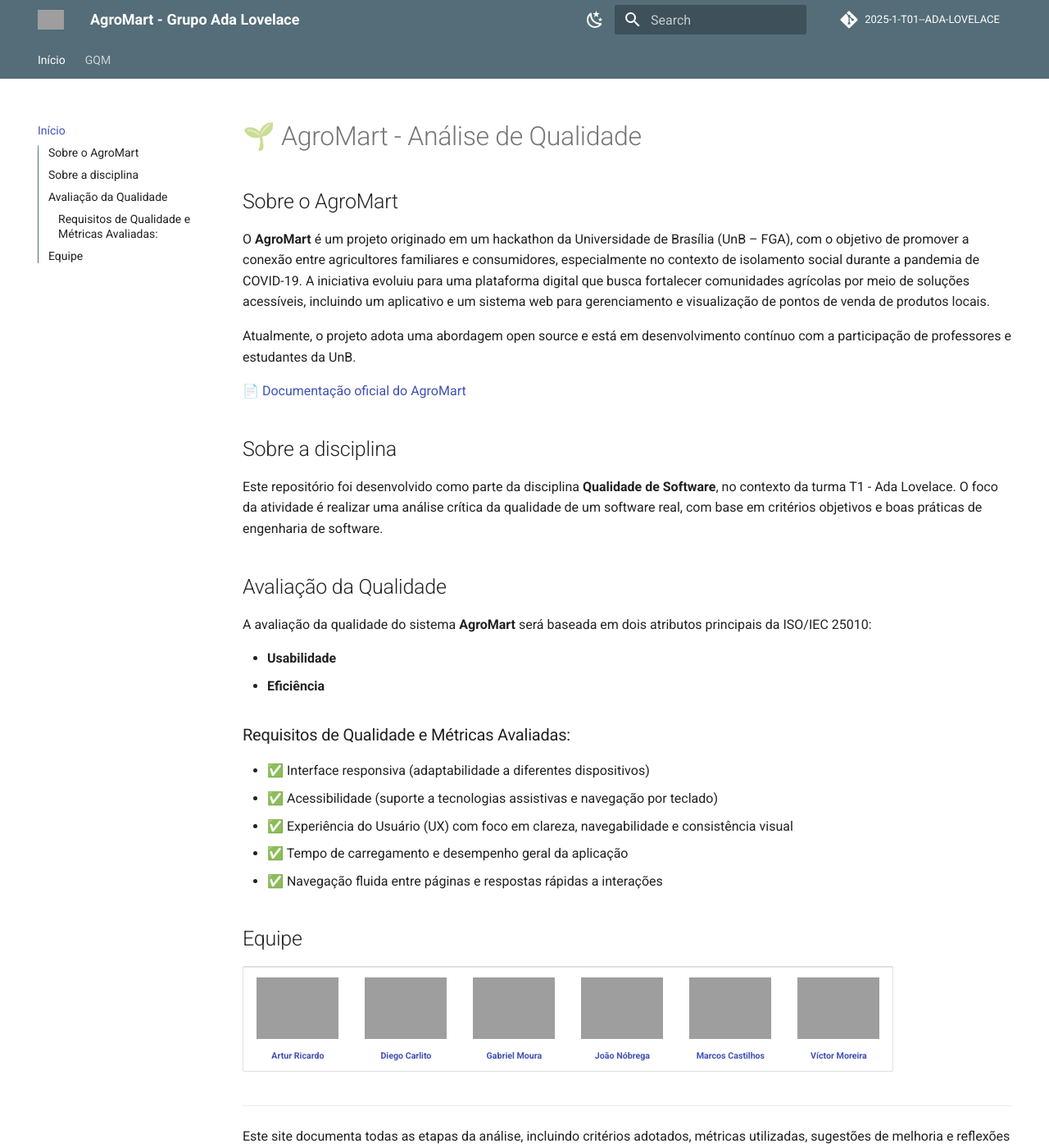
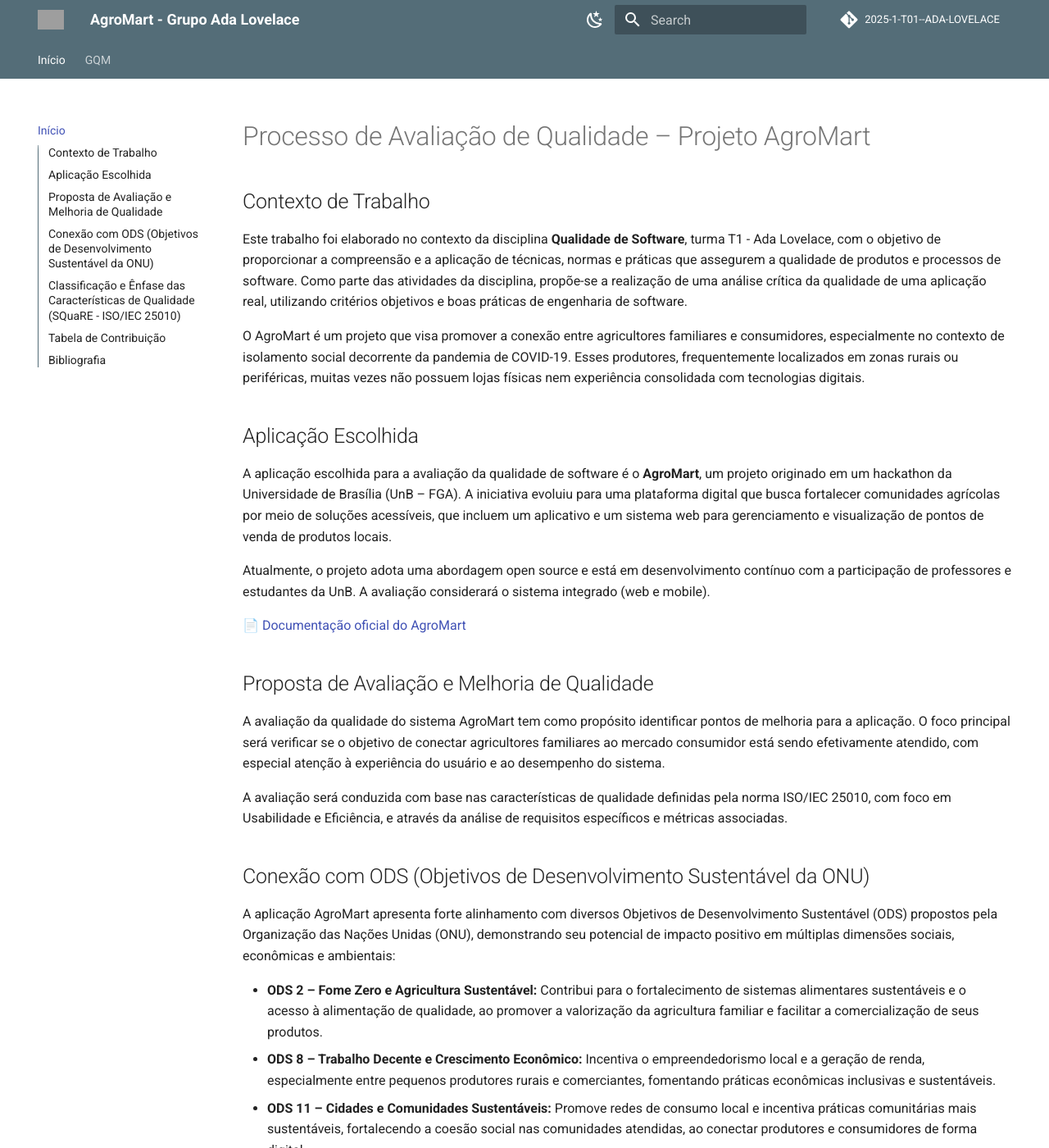
Before and after one commit to FCTE-Qualidade-de-Software-1/2025-1-T01--ADA-LOVELACE, an MkDocs documentation site: the page built from docs/index.md, in a window 1280 px wide and 1400 px high. Shown: the whole window at 82% size. Built offline with MkDocs 1.6.1 and Material for MkDocs 9.7.7, drawn with Linux system fonts in a browser that asks for light colours; comment, search, counter and statistics services are not loaded; some of the changed text lies outside the part shown; grey boxes are pictures that could not be loaded.

Commit message:
refactor: index para refletir a avaliação da qualidade

```diff
--- a/docs/index.md
+++ b/docs/index.md
@@ -1,33 +1,66 @@
-# 🌱 AgroMart - Análise de Qualidade
+# Processo de Avaliação de Qualidade – Projeto AgroMart
 
-## Sobre o AgroMart
+## Contexto de Trabalho
 
-O **AgroMart** é um projeto originado em um hackathon da Universidade de Brasília (UnB – FGA), com o objetivo de promover a conexão entre agricultores familiares e consumidores, especialmente no contexto de isolamento social durante a pandemia de COVID-19. A iniciativa evoluiu para uma plataforma digital que busca fortalecer comunidades agrícolas por meio de soluções acessíveis, incluindo um aplicativo e um sistema web para gerenciamento e visualização de pontos de venda de produtos locais.
+Este trabalho foi elaborado no contexto da disciplina **Qualidade de Software**, turma T1 - Ada Lovelace, com o objetivo de proporcionar a compreensão e a aplicação de técnicas, normas e práticas que assegurem a qualidade de produtos e processos de software. Como parte das atividades da disciplina, propõe-se a realização de uma análise crítica da qualidade de uma aplicação real, utilizando critérios objetivos e boas práticas de engenharia de software.
 
-Atualmente, o projeto adota uma abordagem open source e está em desenvolvimento contínuo com a participação de professores e estudantes da UnB.
+O AgroMart é um projeto que visa promover a conexão entre agricultores familiares e consumidores, especialmente no contexto de isolamento social decorrente da pandemia de COVID-19. Esses produtores, frequentemente localizados em zonas rurais ou periféricas, muitas vezes não possuem lojas físicas nem experiência consolidada com tecnologias digitais.
+
+## Aplicação Escolhida
+
+A aplicação escolhida para a avaliação da qualidade de software é o **AgroMart**, um projeto originado em um hackathon da Universidade de Brasília (UnB – FGA). A iniciativa evoluiu para uma plataforma digital que busca fortalecer comunidades agrícolas por meio de soluções acessíveis, que incluem um aplicativo e um sistema web para gerenciamento e visualização de pontos de venda de produtos locais.
+
+Atualmente, o projeto adota uma abordagem open source e está em desenvolvimento contínuo com a participação de professores e estudantes da UnB. A avaliação considerará o sistema integrado (web e mobile).
 
 📄 [Documentação oficial do AgroMart](https://agromart.github.io/docs/)
 
-## Sobre a disciplina
+## Proposta de Avaliação e Melhoria de Qualidade
 
-Este repositório foi desenvolvido como parte da disciplina **Qualidade de Software**, no contexto da turma T1 - Ada Lovelace. O foco da atividade é realizar uma análise crítica da qualidade de um software real, com base em critérios objetivos e boas práticas de engenharia de software.
+A avaliação da qualidade do sistema AgroMart tem como propósito identificar pontos de melhoria para a aplicação. O foco principal será verificar se o objetivo de conectar agricultores familiares ao mercado consumidor está sendo efetivamente atendido, com especial atenção à experiência do usuário e ao desempenho do sistema.
 
-## Avaliação da Qualidade
+A avaliação será conduzida com base nas características de qualidade definidas pela norma ISO/IEC 25010, com foco em Usabilidade e Eficiência, e através da análise de requisitos específicos e métricas associadas.
 
-A avaliação da qualidade do sistema **AgroMart** será baseada em dois atributos principais da ISO/IEC 25010:
+## Conexão com ODS (Objetivos de Desenvolvimento Sustentável da ONU)
 
-- **Usabilidade**
-- **Eficiência**
+A aplicação AgroMart apresenta forte alinhamento com diversos Objetivos de Desenvolvimento Sustentável (ODS) propostos pela Organização das Nações Unidas (ONU), demonstrando seu potencial de impacto positivo em múltiplas dimensões sociais, econômicas e ambientais:
 
-### Requisitos de Qualidade e Métricas Avaliadas:
+*   **ODS 2 – Fome Zero e Agricultura Sustentável:** Contribui para o fortalecimento de sistemas alimentares sustentáveis e o acesso à alimentação de qualidade, ao promover a valorização da agricultura familiar e facilitar a comercialização de seus produtos.
+*   **ODS 8 – Trabalho Decente e Crescimento Econômico:** Incentiva o empreendedorismo local e a geração de renda, especialmente entre pequenos produtores rurais e comerciantes, fomentando práticas econômicas inclusivas e sustentáveis.
+*   **ODS 11 – Cidades e Comunidades Sustentáveis:** Promove redes de consumo local e incentiva práticas comunitárias mais sustentáveis, fortalecendo a coesão social nas comunidades atendidas, ao conectar produtores e consumidores de forma digital.
+*   **ODS 12 – Consumo e Produção Responsáveis:** Estimula o consumo consciente e a valorização de produtos locais, contribuindo para cadeias de produção mais éticas, sustentáveis e transparentes.
+*   **ODS 15 – Vida Terrestre:** Colabora com a preservação de ecossistemas terrestres e o uso sustentável dos recursos naturais, ao incentivar práticas agrícolas sustentáveis e apoiar a agricultura familiar.
 
-- ✅ Interface responsiva (adaptabilidade a diferentes dispositivos)
-- ✅ Acessibilidade (suporte a tecnologias assistivas e navegação por teclado)
-- ✅ Experiência do Usuário (UX) com foco em clareza, navegabilidade e consistência visual
-- ✅ Tempo de carregamento e desempenho geral da aplicação
-- ✅ Navegação fluida entre páginas e respostas rápidas a interações
+## Classificação e Ênfase das Características de Qualidade (SQuaRE - ISO/IEC 25010)
 
-## Equipe
+Nesta etapa inicial do processo de avaliação, foram definidos as características de qualidade a serem considerados com base nos objetivos da avaliação. As características priorizadas são **Usabilidade** e **Eficiência**, devido à sua relação direta com a experiência do usuário e o desempenho da aplicação.
+
+A seguir, apresenta-se a classificação das características de qualidade com suas respectivas ênfases, conforme os critérios da abordagem SQuaRE (ISO/IEC 25010), com justificativas.
+
+| Categoria de Qualidade | Subcaracterísticas Relevantes                                                                | Justificativa da Ênfase                                                                                                                                                                             |
+| :--------------------- | :------------------------------------------------------------------------------------------- | :---------------------------------------------------------------------------------------------------------------------------------------------------------------------------------------------------- |
+| **Usabilidade**        | Interface responsiva, Acessibilidade (suporte a tecnologias assistivas e navegação por teclado), Experiência do Usuário (UX): clareza, navegabilidade e consistência visual, Navegação fluida entre páginas. | Essencial para garantir que agricultores e consumidores, com diferentes níveis de familiaridade tecnológica, consigam utilizar o sistema de forma intuitiva, fácil e sem barreiras.                 |
+| **Eficiência**         | Tempo de carregamento e desempenho geral da aplicação, Respostas rápidas a interações.        | Crucial para assegurar uma experiência satisfatória e fluida ao usuário, evitando frustrações causadas por lentidão ou travamentos, o que pode impactar a retenção e o uso contínuo da plataforma. |
+
+Essa priorização servirá como base para a especificação das métricas, definição dos critérios de julgamento e planejamento da avaliação, garantindo foco nas qualidades mais relevantes para a experiência e confiança dos usuários no produto avaliado.
+
+## Tabela de Contribuição
+
+| Matrícula | Nome completo                       | Contribuição (%) |
+| --------- | ----------------------------------- | ---------------- |
+| 190102977 | Artur Ricardo dos Santos Lopes      | 16,7%            |
+| 221007690 | Diego Carlito Rodrigues de Souza    | 16,7%            |
+| 221008060 | Gabriel Moura dos Santos            | 16,7%            |
+| 211029361 | João Pedro Nóbrega Fernandes        | 16,7%            |
+| 221008300 | Marcos Antonio Teles de Castilhos   | 16,7%            |
+| 221008481 | Víctor Moreira Almeida              | 16,7%            |
+
+## Bibliografia
+
+*   ISO/IEC 25010:2011 – Systems and Software Engineering — Systems and Software Quality Requirements and Evaluation (SQuaRE) — System and Software Quality Models
+
+*   GitHub – AgroMart. Disponível em: https://agromart.github.io/docs/
+
+# Equipe
 
 <table>
   <tr>
@@ -72,4 +105,14 @@
 
 ---
 
+
+# 📝 Histórico de Versões
+
+| Versão | Data       | Responsável | Alterações Realizadas                      |
+| :----- | :--------- | :---------- | :----------------------------------------- |
+| `1.0`    | 27/05/2025 | [Diego Carlito](https://github.com/DiegoCarlito) | Criação do documento | [Gabriel Moura](https://github.com/thegm445) |
+| `1.1`    | 02/06/2025 | [Gabriel Moura](https://github.com/thegm445)  | Versão inicial do processo de avaliação.   |
+
+---
+
 Este site documenta todas as etapas da análise, incluindo critérios adotados, métricas utilizadas, sugestões de melhoria e reflexões relacionadas à qualidade do produto.
```
